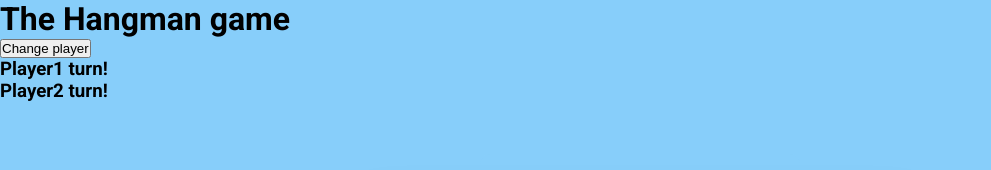
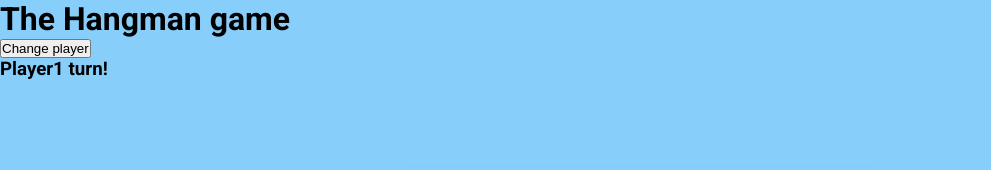
Before and after one commit to Soderjacob/Super-Agilt-Repository, a plain HTML site: page index.html in a window 1280 px wide. Shown: the top 170 px of the page, without its empty margins (0-991 px from the left). Drawn offline with Linux system fonts and the light colour scheme.

Commit message:
Hides player 2

```diff
--- a/index.html
+++ b/index.html
@@ -32,7 +32,7 @@
         <div class ="playerturn">
             <button id="myButton">Change player</button>
             <h3 id="p1">Player1 turn!</h3>
-            <h3 id="p2">Player2 turn!</h3>
+            <h3 id="p2" hidden >Player2 turn!</h3>
         </div>
 
 
```
